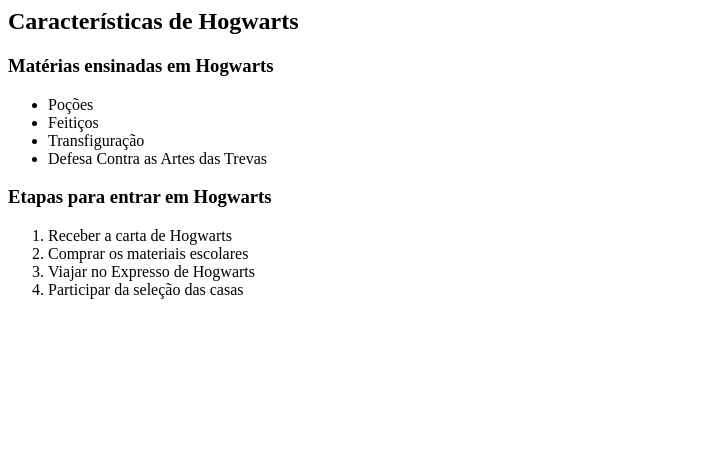
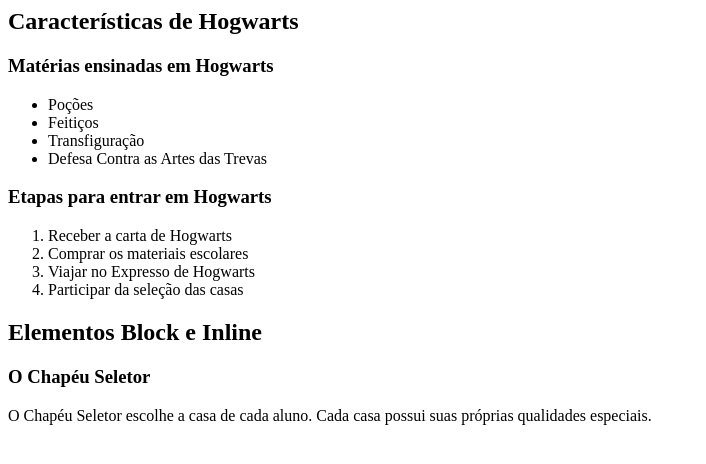
Before and after one commit to SarahSBS21/AtividadeHTML, a plain HTML site: page Atv02/index.html in a window 1280 px wide. Shown: the whole page, without its empty margins (0-706 px from the left). Drawn offline with Linux system fonts and the light colour scheme.

Commit message:
Add content about the Sorting Hat

```diff
--- a/Atv02/index.html
+++ b/Atv02/index.html
@@ -18,3 +18,15 @@
     <li>Viajar no Expresso de Hogwarts</li>
     <li>Participar da seleção das casas</li>
 </ol>
+
+<h2>Elementos Block e Inline</h2>
+
+<div class="informacao">
+    <h3>O Chapéu Seletor</h3>
+
+    <p>
+        O Chapéu Seletor escolhe a casa de cada aluno.
+        Cada casa possui suas próprias
+        <span class="destaque">qualidades especiais</span>.
+    </p>
+</div>
```
